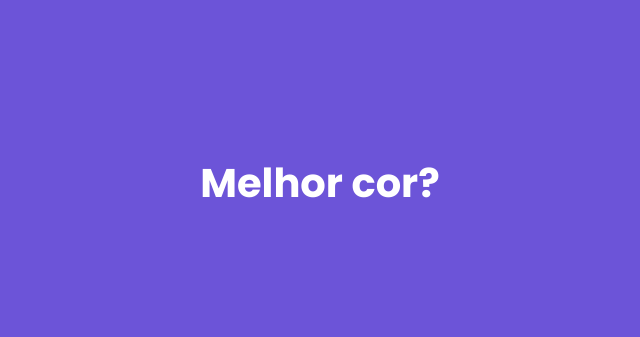
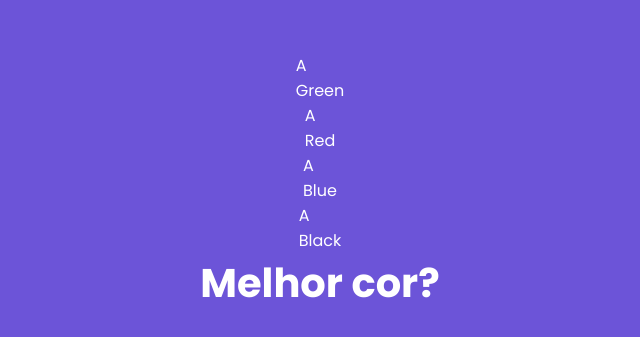
Before and after one commit to wagnnermorais/Next-React-Full-Course, a Next.js app in the folder projects/02 - NEXT Quiz/: page / in a window 1280 px wide. Shown: the part 217-554 px from the top of the page, without its empty margins (320-960 px from the left). Built offline with nearby package versions, Linux system fonts and the light colour scheme.

Commit message:
feat: mapping answers in question component

```diff
--- a/projects/02 - NEXT Quiz/src/components/Question.tsx
+++ b/projects/02 - NEXT Quiz/src/components/Question.tsx
@@ -1,11 +1,15 @@
 import { QuestionProps } from "../types/QuestionProps";
 import styles from "../styles/Question.module.css";
 import Statement from "./Statement";
+import Answer from "./Answer";
 
 export default function Question(props: QuestionProps) {
   const question = props.value;
   return (
     <div className={styles.questionContainer}>
+      {question.answer.map((answer, index) => (
+        <Answer value={answer} index={index} letter="A" letterColor="#F2C866" />
+      ))}
       <Statement text={question.statement} />
     </div>
   );
```
